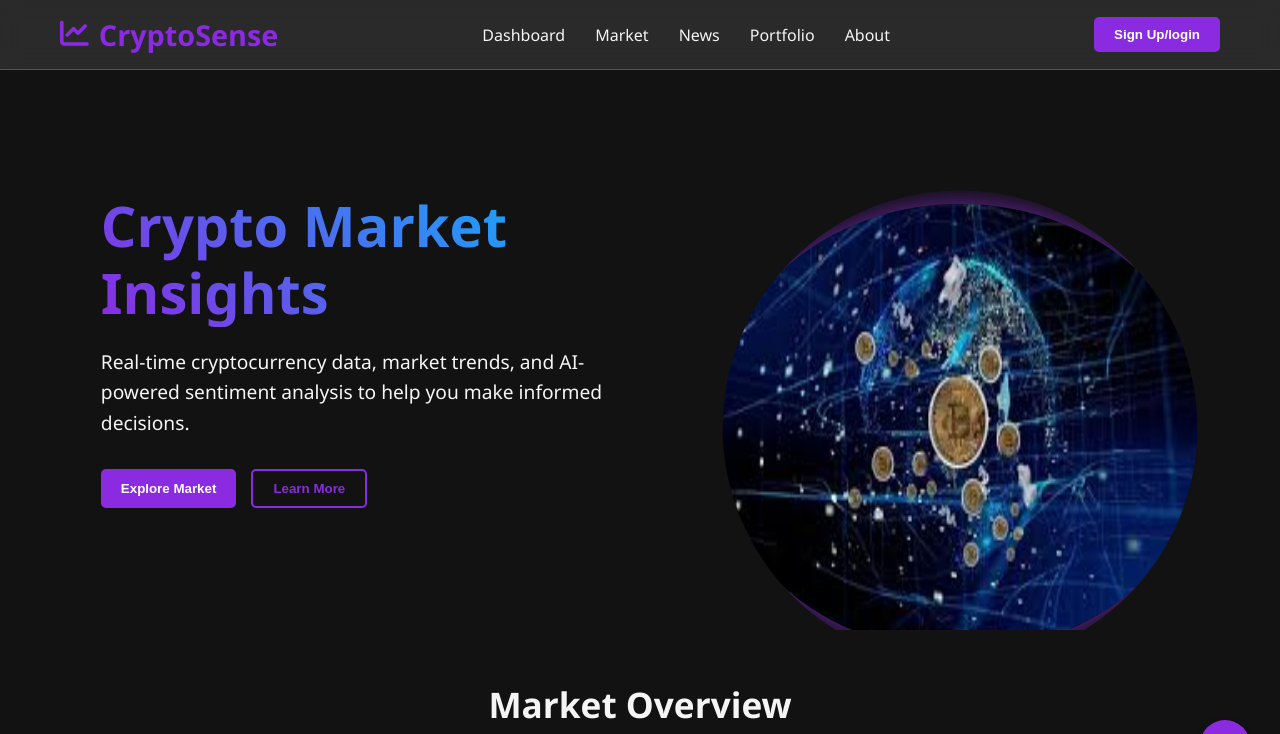
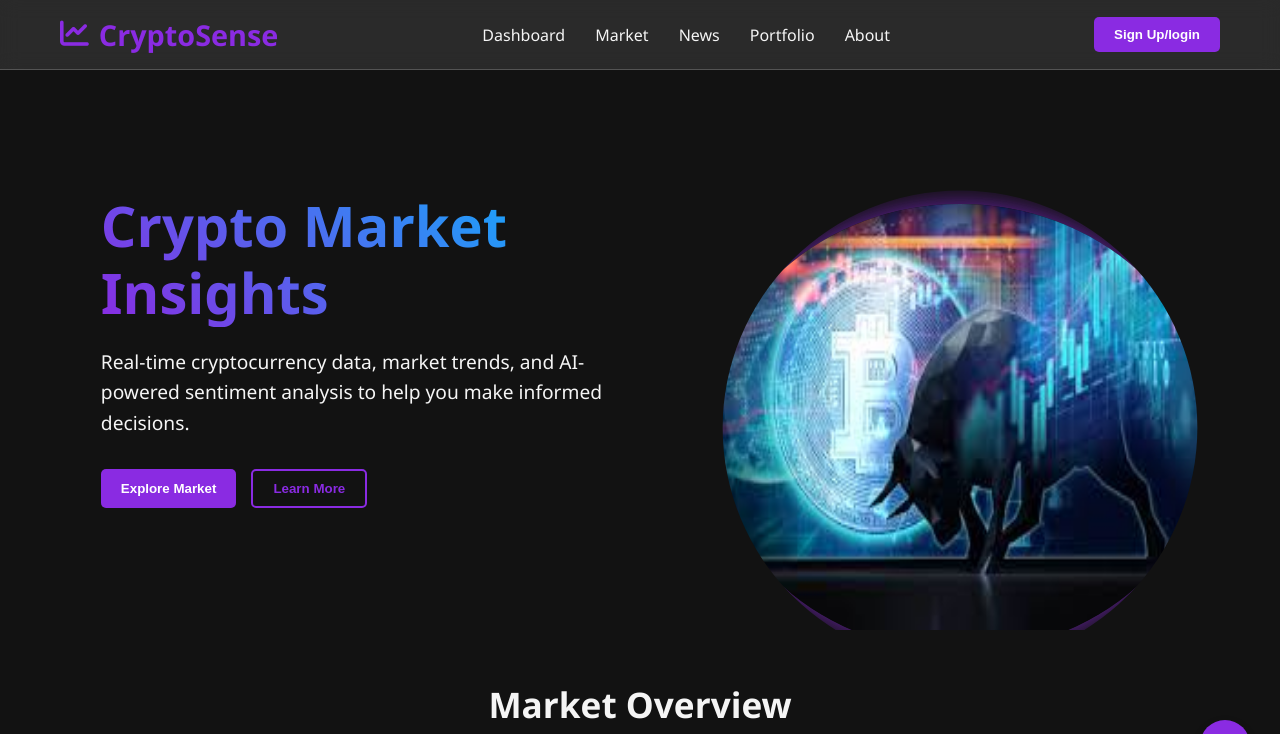
Before and after one commit to Pearltechie/CryptoSense, a plain HTML site: page index.html in a window 1280 px wide. Shown: the top 734 px of the page. Drawn offline with nearby package versions, Linux system fonts and the light colour scheme.

Commit message:
changed the hero image

```diff
--- a/index.html
+++ b/index.html
@@ -45,7 +45,7 @@
                 </div>
             </div>
             <div class="hero-image">
-                <img src="images/Crypto illustration.jpg" alt="Crypto illustration">
+                <img src="images/crypto.jpg" alt="Crypto illustration">
             </div>
         </div>
     </section>
```
